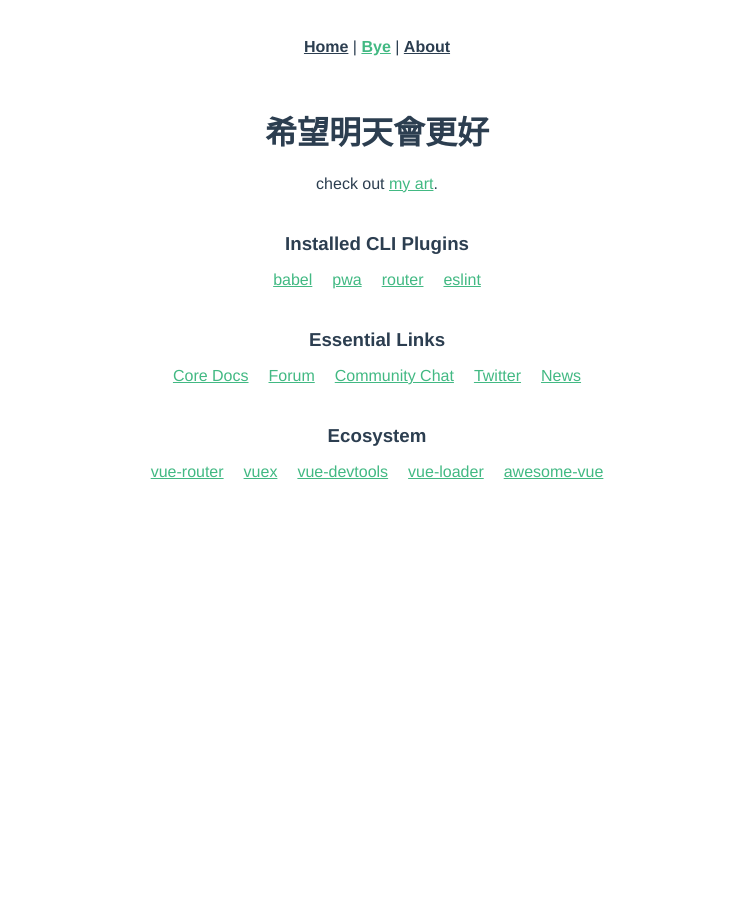
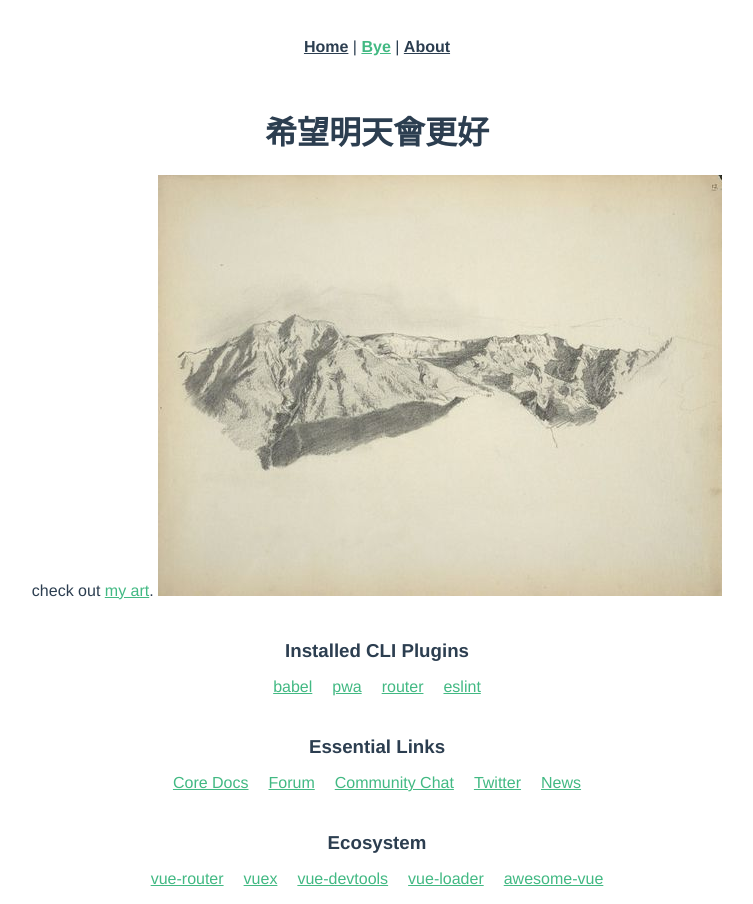
Before and after one commit to Hope8989/PingHo, a Vue app: page /bye in a window 1280 px wide. Shown: the whole page, without its empty margins (263-1016 px from the left). Before the commit the page ends 800 px from the top, so only its background shows below. Built offline with nearby package versions, Linux system fonts and the light colour scheme.

Commit message:
Update Bye.vue

```diff
--- a/src/components/Bye.vue
+++ b/src/components/Bye.vue
@@ -5,6 +5,8 @@
       check out
 
       <a href="https://mynameishp2000.wixsite.com/pingho">my art</a>.
+
+      <img class= "mt" alt="mt" src="../assets/mnt.jpeg">
     </p>
     <h3>Installed CLI Plugins</h3>
     <ul>
```
